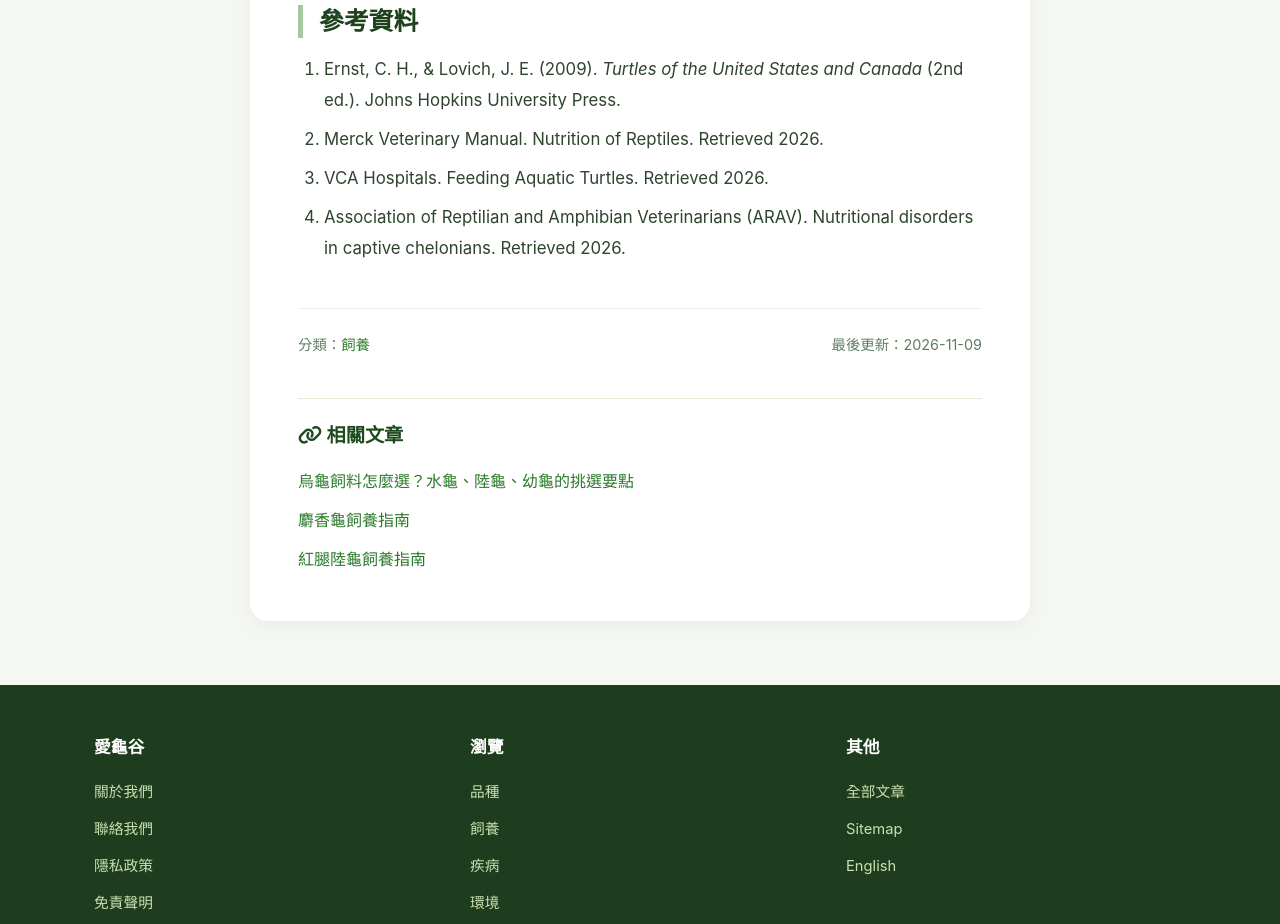
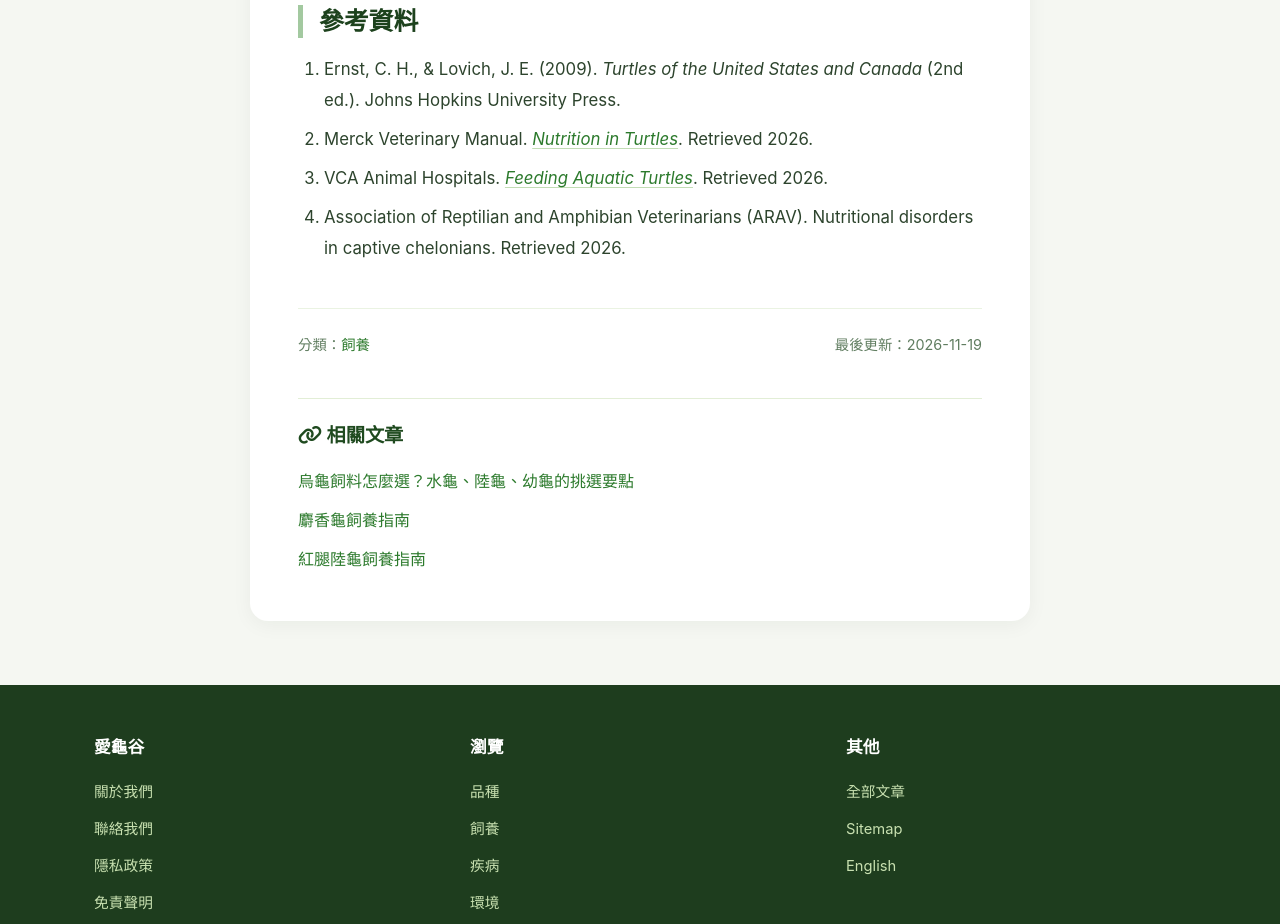
Before and after one commit to peabarkley/iloveturtle.com, a plain HTML site: page zh/article/what-do-turtles-eat.html in a window 1280 px wide. Shown: the part 5920-6844 px from the top of the page. Drawn offline with Linux system fonts and the light colour scheme.

Commit message:
Link primary references in Chinese turtle feeding guide

```diff
--- a/zh/article/what-do-turtles-eat.html
+++ b/zh/article/what-do-turtles-eat.html
@@ -39,7 +39,7 @@
   "description": "烏龜吃什麼？水龜是雜食，陸龜是草食。這篇完整列出可餵食物、少餵食物和絕對不能餵的食物，並說明幼龜和成龜的比例差異、餵食頻率、以及補充鈣粉的方法。",
   "image": "https://www.iloveturtle.com/images/what-do-turtles-eat.jpg",
   "datePublished": "2026-09-20",
-  "dateModified": "2026-11-09",
+  "dateModified": "2026-11-19",
   "author": { "@type": "Organization", "name": "愛龜谷" },
   "publisher": { "@type": "Organization", "name": "愛龜谷", "logo": { "@type": "ImageObject", "url": "https://www.iloveturtle.com/images/logo.png" } },
   "mainEntityOfPage": { "@type": "WebPage", "@id": "https://www.iloveturtle.com/zh/article/what-do-turtles-eat.html" },
@@ -303,8 +303,8 @@
         <div class="references">
             <ol>
                 <li>Ernst, C. H., &amp; Lovich, J. E. (2009). <em>Turtles of the United States and Canada</em> (2nd ed.). Johns Hopkins University Press.</li>
-                <li>Merck Veterinary Manual. Nutrition of Reptiles. Retrieved 2026.</li>
-                <li>VCA Hospitals. Feeding Aquatic Turtles. Retrieved 2026.</li>
+                <li>Merck Veterinary Manual. <a href="https://www.merckvetmanual.com/management-and-nutrition/nutrition-exotic-and-zoo-animals/nutrition-in-turtles"><em>Nutrition in Turtles</em></a>. Retrieved 2026.</li>
+                <li>VCA Animal Hospitals. <a href="https://vcahospitals.com/know-your-pet/turtles-aquatic-feeding"><em>Feeding Aquatic Turtles</em></a>. Retrieved 2026.</li>
                 <li>Association of Reptilian and Amphibian Veterinarians (ARAV). Nutritional disorders in captive chelonians. Retrieved 2026.</li>
             </ol>
         </div>
@@ -313,7 +313,7 @@
 
     <footer class="article-footer">
         <span>分類：<a href="/zh/category/care.html">飼養</a></span>
-        <span>最後更新：2026-11-09</span>
+        <span>最後更新：2026-11-19</span>
     </footer>
 
     <!-- 相關文章模塊 -->
```
